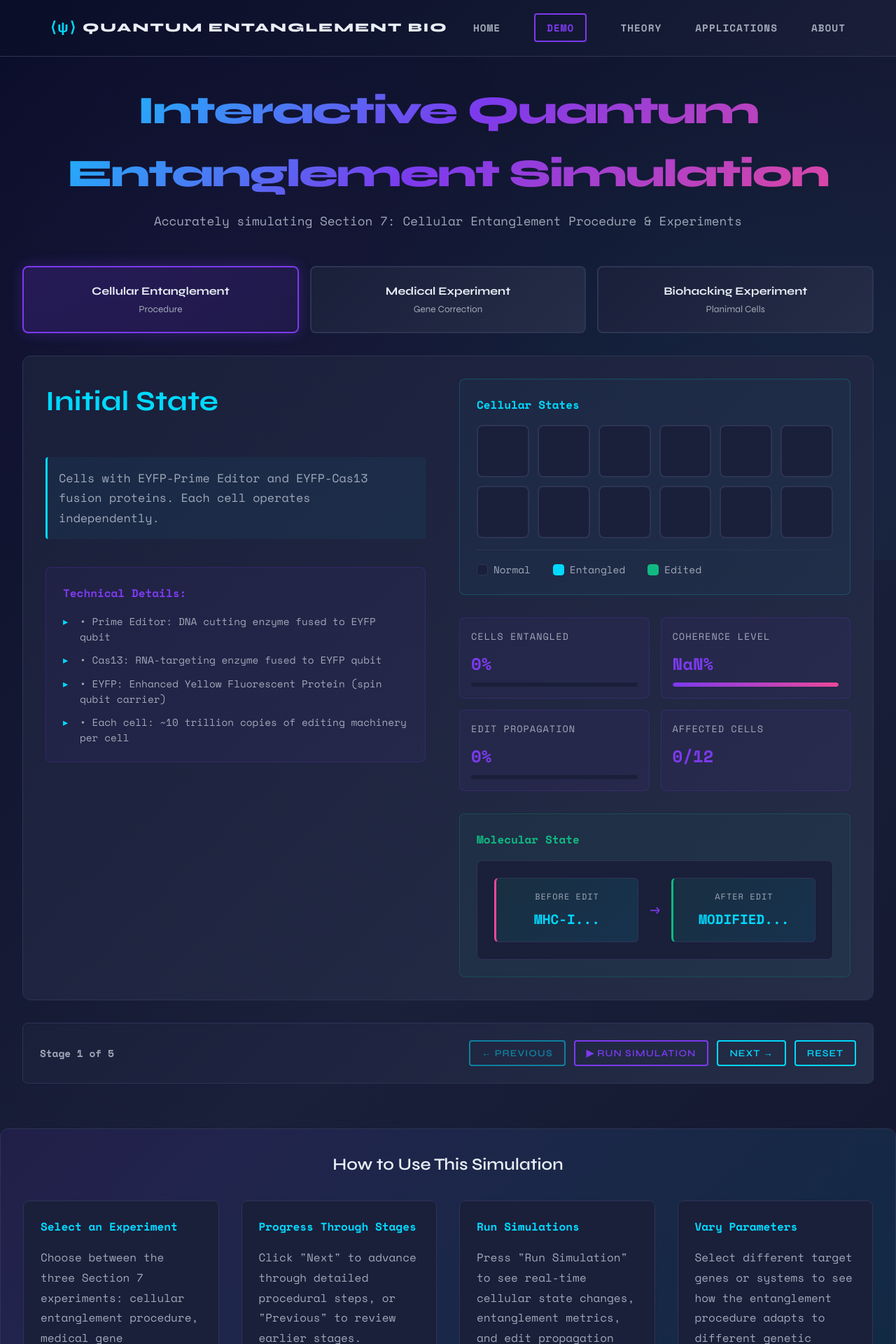
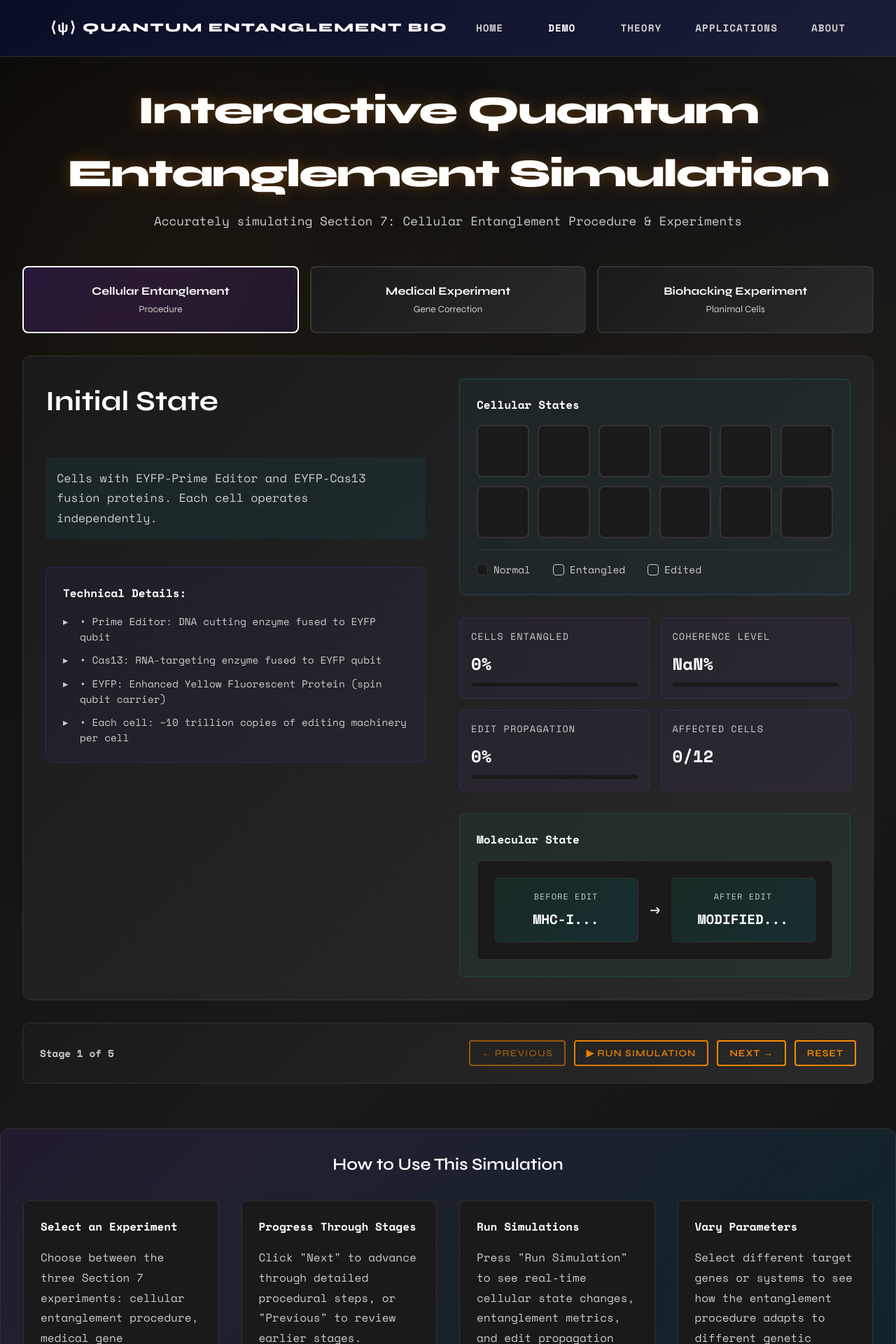
Before and after one commit to Jason-Q1925/Systemic-Gene-Editing, a React (Create React App) app: page /demo in a window 1280 px wide. Shown: the top 1920 px of the page at 70% size. Built offline with nearby package versions, Linux system fonts and the light colour scheme; the HTML template or start-up script is replaced by a standard one.

Commit message:
Update App.css

```diff
--- a/src/App.css
+++ b/src/App.css
@@ -1,19 +1,19 @@
 @import url('https://fonts.googleapis.com/css2?family=Syne:wght@400;500;600;700;800&family=Space+Mono:wght@400;700&display=swap');
 
 :root {
-  /* Quantum/Dark theme */
-  --bg-primary: #0a0e27;
-  --bg-secondary: #1a1f3a;
-  --bg-tertiary: #252d47;
-  --text-primary: #e8eef5;
-  --text-secondary: #a0a8b8;
-  --accent-cyan: #00d9ff;
-  --accent-purple: #7c3aed;
-  --accent-pink: #ec4899;
-  --accent-green: #10b981;
-  --border-color: #2d3554;
-  --glow-cyan: 0 0 20px rgba(0, 217, 255, 0.3);
-  --glow-purple: 0 0 20px rgba(124, 58, 237, 0.3);
+  /* BioResonance: Black & Orange theme */
+  --bg-primary: #0a0a0a;
+  --bg-secondary: #1a1a1a;
+  --bg-tertiary: #2a2a2a;
+  --text-primary: #ffffff;
+  --text-secondary: #cccccc;
+  --text-tertiary: #999999;
+  --accent-orange: #ff8c00;
+  --accent-orange-dark: #e67e00;
+  --accent-orange-light: #ffa500;
+  --border-color: #333333;
+  --glow-orange: 0 0 20px rgba(255, 140, 0, 0.4);
+  --glow-orange-strong: 0 0 30px rgba(255, 140, 0, 0.6);
   --transition: all 0.3s cubic-bezier(0.4, 0, 0.2, 1);
 }
 
@@ -39,7 +39,7 @@ body {
   min-height: 100vh;
   display: flex;
   flex-direction: column;
-  background: linear-gradient(135deg, #0a0e27 0%, #1a1f3a 50%, #0f1428 100%);
+  background: linear-gradient(135deg, #0a0a0a 0%, #1a1a1a 50%, #0d0d0d 100%);
   position: relative;
 }
 
@@ -51,8 +51,8 @@ body {
   right: 0;
   bottom: 0;
   background:
-    radial-gradient(circle at 20% 50%, rgba(124, 58, 237, 0.05) 0%, transparent 50%),
-    radial-gradient(circle at 80% 80%, rgba(0, 217, 255, 0.05) 0%, transparent 50%);
+    radial-gradient(circle at 20% 50%, rgba(255, 140, 0, 0.05) 0%, transparent 50%),
+    radial-gradient(circle at 80% 80%, rgba(255, 140, 0, 0.03) 0%, transparent 50%);
   pointer-events: none;
   z-index: 0;
 }
@@ -71,10 +71,8 @@ h1 {
   font-weight: 800;
   letter-spacing: -2px;
   margin-bottom: 1rem;
-  background: linear-gradient(135deg, var(--accent-cyan) 0%, var(--accent-purple) 50%, var(--accent-pink) 100%);
-  -webkit-background-clip: text;
-  -webkit-text-fill-color: transparent;
-  background-clip: text;
+  color: var(--text-primary);
+  text-shadow: 0 0 20px rgba(255, 140, 0, 0.3);
 }
 
 h2 {
@@ -101,22 +99,37 @@ p {
 }
 
 a {
-  color: var(--accent-cyan);
+  color: var(--accent-orange);
   text-decoration: none;
+  transition: var(--transition);
+  position: relative;
+}
+
+a::after {
+  content: '';
+  position: absolute;
+  bottom: -2px;
+  left: 0;
+  width: 0;
+  height: 2px;
+  background: var(--accent-orange);
   transition: var(--transition);
 }
 
 a:hover {
-  color: var(--accent-purple);
-  text-shadow: var(--glow-cyan);
+  color: var(--accent-orange-light);
+}
+
+a:hover::after {
+  width: 100%;
 }
 
 /* Buttons */
 .btn {
   padding: 0.75rem 1.5rem;
-  border: 2px solid var(--accent-cyan);
+  border: 2px solid var(--accent-orange);
   background: transparent;
-  color: var(--accent-cyan);
+  color: var(--accent-orange);
   font-family: 'Syne', sans-serif;
   font-weight: 600;
   font-size: 0.95rem;
@@ -128,25 +141,30 @@ a:hover {
 }
 
 .btn:hover {
-  background: var(--accent-cyan);
+  background: var(--accent-orange);
   color: var(--bg-primary);
-  box-shadow: var(--glow-cyan);
+  box-shadow: var(--glow-orange-strong);
 }
 
 .btn-primary {
-  border-color: var(--accent-purple);
-  color: var(--accent-purple);
+  border-color: var(--accent-orange-dark);
+  color: var(--accent-orange-dark);
 }
 
 .btn-primary:hover {
-  background: var(--accent-purple);
+  background: var(--accent-orange-dark);
   color: var(--text-primary);
-  box-shadow: var(--glow-purple);
+  box-shadow: var(--glow-orange-strong);
 }
 
 .btn-sm {
   padding: 0.5rem 1rem;
   font-size: 0.85rem;
+}
+
+.btn:disabled {
+  opacity: 0.5;
+  cursor: not-allowed;
 }
 
 /* Containers */
@@ -163,7 +181,7 @@ a:hover {
 }
 
 .section-dark {
-  background-color: rgba(26, 31, 58, 0.5);
+  background-color: rgba(26, 26, 26, 0.5);
   border-top: 1px solid var(--border-color);
   border-bottom: 1px solid var(--border-color);
 }
@@ -186,14 +204,14 @@ a:hover {
   left: 0;
   right: 0;
   bottom: 0;
-  background: linear-gradient(135deg, rgba(0, 217, 255, 0.1) 0%, transparent 100%);
+  background: linear-gradient(135deg, rgba(255, 140, 0, 0.1) 0%, transparent 100%);
   opacity: 0;
   transition: var(--transition);
 }
 
 .card:hover {
-  border-color: var(--accent-cyan);
-  box-shadow: var(--glow-cyan);
+  border-color: var(--accent-orange);
+  box-shadow: var(--glow-orange);
   transform: translateY(-4px);
 }
 
@@ -220,14 +238,41 @@ a:hover {
 }
 
 .text-gradient {
-  background: linear-gradient(135deg, var(--accent-cyan) 0%, var(--accent-purple) 100%);
-  -webkit-background-clip: text;
-  -webkit-text-fill-color: transparent;
-  background-clip: text;
+  color: var(--accent-orange);
 }
 
 .glow-text {
-  text-shadow: var(--glow-cyan);
+  text-shadow: var(--glow-orange);
+}
+
+/* Scrollable Sidebar */
+.scrollable-sidebar {
+  background: linear-gradient(135deg, var(--bg-secondary) 0%, var(--bg-tertiary) 100%);
+  border: 1px solid var(--border-color);
+  border-radius: 8px;
+  padding: 1.5rem;
+  max-height: 500px;
+  overflow-y: auto;
+  position: sticky;
+  top: 100px;
+}
+
+.scrollable-sidebar::-webkit-scrollbar {
+  width: 8px;
+}
+
+.scrollable-sidebar::-webkit-scrollbar-track {
+  background: var(--bg-secondary);
+  border-radius: 4px;
+}
+
+.scrollable-sidebar::-webkit-scrollbar-thumb {
+  background: var(--accent-orange);
+  border-radius: 4px;
+}
+
+.scrollable-sidebar::-webkit-scrollbar-thumb:hover {
+  background: var(--accent-orange-light);
 }
 
 /* Responsive */
@@ -255,6 +300,12 @@ a:hover {
   .card {
     padding: 1.5rem;
   }
+
+  .scrollable-sidebar {
+    position: relative;
+    top: 0;
+    max-height: 300px;
+  }
 }
 
 /* Animations */
@@ -271,10 +322,10 @@ a:hover {
 
 @keyframes glow {
   0%, 100% {
-    text-shadow: var(--glow-cyan);
+    text-shadow: var(--glow-orange);
   }
   50% {
-    text-shadow: var(--glow-purple);
+    text-shadow: var(--glow-orange-strong);
   }
 }
 
```
